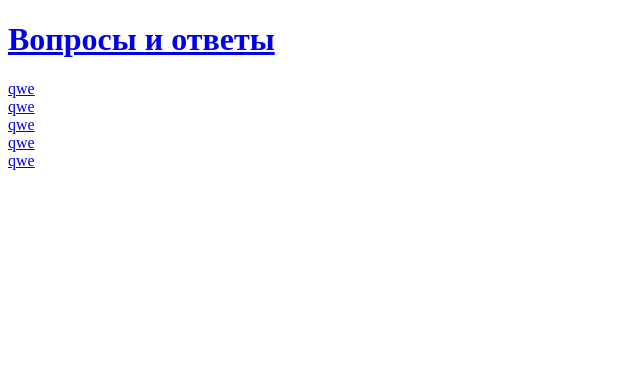
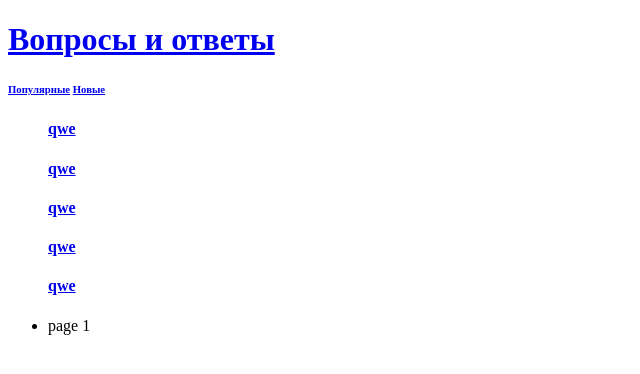
Before and after one commit to pivcheg/stepik_web_servers, a Django app: page / in a window 1280 px wide. Shown: the top 374 px of the page, without its empty margins (0-640 px from the left). Run offline with Django 3.2, Linux system fonts and the light colour scheme; data comes from the database, SQL or seed files in the repository; tables that the repository leaves empty hold one stand-in row (values such as "Sample post").

Commit message:
Added templates; changed old templates, models, urls, views.

```diff
--- a/ask/qa/models.py
+++ b/ask/qa/models.py
@@ -1,13 +1,14 @@
 from django.db import models
 from django.contrib.auth.models import User
+from django.core.urlresolvers import reverse
 
 
 class QuestionManager(models.Manager):
     def new(self):
-        return self.ordering('-added_at')
+        return self.order_by('-added_at')
 
     def popular(self):
-        return self.ordering('-rating')
+        return self.order_by('-rating')
 
 
 class Question(models.Model):
@@ -22,8 +23,9 @@ class Question(models.Model):
     def __str__(self):
         return self.title
 
-    def build_url(self):
-        return "/question/%d/" % self.id
+    # def build_url(self):
+    #     #return "/question/%d/" % self.id
+    #     return reverse("question", kwargs={'qid': self.id})
 
 
 class AnswerManager(models.Manager):
--- a/ask/qa/templates/main_page.html
+++ b/ask/qa/templates/main_page.html
@@ -1,12 +1,17 @@
 {% extends "base.html" %}
+
 {% block title %}
     {{ block.super }} - главная
 {% endblock %}
+
 {% block content %}
-    {% for obj in question_list %}
+
+    {% for question in question_list %}
     <div class="question">
-        <a href="{{ obj.build_url }}">{{ obj }}</a>
-        {{ obj.create_date|date:"d.m.y" }}
+        {# <a href="{{ question.build_url }}">{{ question }}</a> #}
+        <a href="{% url 'question_details' question.id %}">{{ question }}</a>
+        {{ question.create_date|date:"d.m.y" }}
     </div>
     {% endfor %}
+
 {% endblock %}
--- /dev/null
+++ b/ask/qa/templates/new.html
@@ -0,0 +1,5 @@
+{% extends "questions_paginator.html" %}
+
+{% block pages %}
+<li><a href="{% url 'new' %}?page={{ p }}">page {{ p }}</a>
+{% endblock %}
--- /dev/null
+++ b/ask/qa/templates/popular.html
@@ -0,0 +1,5 @@
+{% extends "questions_paginator.html" %}
+
+{% block pages %}
+<li><a href="{% url 'popular' %}?page={{ p }}">page {{ p }}</a>
+{% endblock %}
--- /dev/null
+++ b/ask/qa/templates/questions_paginator.html
@@ -0,0 +1,35 @@
+{% extends "base.html" %}
+
+{% block title %}
+    {{ block.super }} - главная
+{% endblock %}
+
+{% block content %}
+<h6><a href="{% url 'popular' %}"> Популярные</a> <a href="{% url 'new' %}">Новые</a></h6>
+<nav>
+    <ul class="paginator">
+
+    {% for question in questions_on_page %}
+        <div class="question">
+            {# <a href="{{ question.build_url }}">{{ question }}</a> #}
+            <h4><a href="{% url 'question_details' question.id %}">{{ question }}</a></h4>
+        </div>
+    {% endfor %}
+
+    {% for p in paginator.page_range %}
+        {% if p == page.number %}
+            <li class="active">page {{ p }}
+        {% else %}
+
+            {% block pages %}
+            <li><a href="/?page={{ p }}">page {{ p }}</a>
+            {% endblock %}
+
+        {% endif %}
+
+            </li>
+    {% endfor %}
+
+    </ul>
+</nav>
+{% endblock %}
--- a/ask/qa/urls.py
+++ b/ask/qa/urls.py
@@ -4,7 +4,9 @@ from . import views
 urlpatterns = [
     url(r'login/', views.login, name='login'),
     url(r'signup/', views.signup, name='signup'),
-    url(r'question/(?P<qid>\d+)/', views.question_detail, name='question'),
+    url(r'question/(?P<qid>\d+)/', views.question_detail, name='question_details'),
+    # url(r'all_posts/', views.questions_list_on_page, name='all_posts'),
+    #url(r'', views.home, name='home'),
     url(r'ask/', views.ask, name='ask'),
     url(r'popular/', views.popular, name='popular'),
     url(r'new/', views.new, name='new')
--- a/ask/qa/views.py
+++ b/ask/qa/views.py
@@ -1,13 +1,55 @@
-from django.shortcuts import render, get_object_or_404
+from django.shortcuts import render, get_object_or_404, Http404
 from django.http import HttpResponse
+from django.views.decorators.http import require_GET
+from django.core.paginator import Paginator, EmptyPage
+from django.core.urlresolvers import reverse
 from . import models
 
-def home(request, *args, **kwargs):
-    # id = get_object_or_404(models.Question)
-    questions = models.Question.objects.all()
-    #obj = Post.objects.get(pk=id)
-    return render(request, "main_page.html", {
-        'question_list': questions,
+def paginate(request, queryset):
+    try:
+        limit = int(request.GET.get('limit', 10))
+    except ValueError:
+        limit = 10
+
+    if limit > 100 or limit < 1:
+        limit = 10
+
+    try:
+        page = int(request.GET.get('page', 1))
+    except ValueError:
+        raise Http404
+
+    paginator = Paginator(queryset, limit)
+
+    try:
+        page = paginator.page(page)
+    except EmptyPage:
+        page = paginator.page(paginator.num_pages)
+
+    return paginator, page
+
+
+def home(request):
+    return questions_list_on_page(request)
+    # questions = models.Question.objects.all()
+    # return render(request, "main_page.html", {
+    #     'question_list': questions,
+    # })
+
+def questions_list_on_page(request, questions_queryset=models.Question.objects.order_by('id'), template="questions_paginator.html"):
+    """Функция принимает отсортированный queryset (если не указан, тогда сортирует по id),
+    а затем разбивает его на страницы используя произвольные шаблоны"""
+
+    # limit = request.GET.get('limit', 10)
+    # page = request.GET.get('page', 1)
+    # paginator = Paginator(questions, limit)
+    paginator, page = paginate(request, questions_queryset)
+    #paginator.baseurl = reverse(reverse_url)
+    #print("paginator.baseurl:", paginator.baseurl)
+    return render(request, template, {
+        'questions_on_page': page.object_list,
+        'paginator': paginator,
+        'page': page
     })
 
 def login(request):
@@ -16,10 +58,12 @@ def login(request):
 def signup(request):
     return HttpResponse(request)
 
+@require_GET
 def question_detail(request, qid):
     question = get_object_or_404(models.Question, id=qid)
-    #answers =  models.Answer.question.filter(question=qid)
     answers = models.Answer.objects.filter(question=qid)
+    #likes = question.likes.all()
+
     return render(request, "question_details.html", {
         'question': question,
         'answers': answers,
@@ -29,7 +73,9 @@ def ask(request):
     return HttpResponse(request)
 
 def popular(request):
-    return HttpResponse(request)
+    questions = models.Question.objects.popular()
+    return questions_list_on_page(request, questions, "popular.html")
 
 def new(request):
-    return HttpResponse(request)
+    questions = models.Question.objects.new()
+    return questions_list_on_page(request, questions, "new.html")
```
Also changed, not shown: ask/qa/templates/question_details.html (+15 -2 lines).
